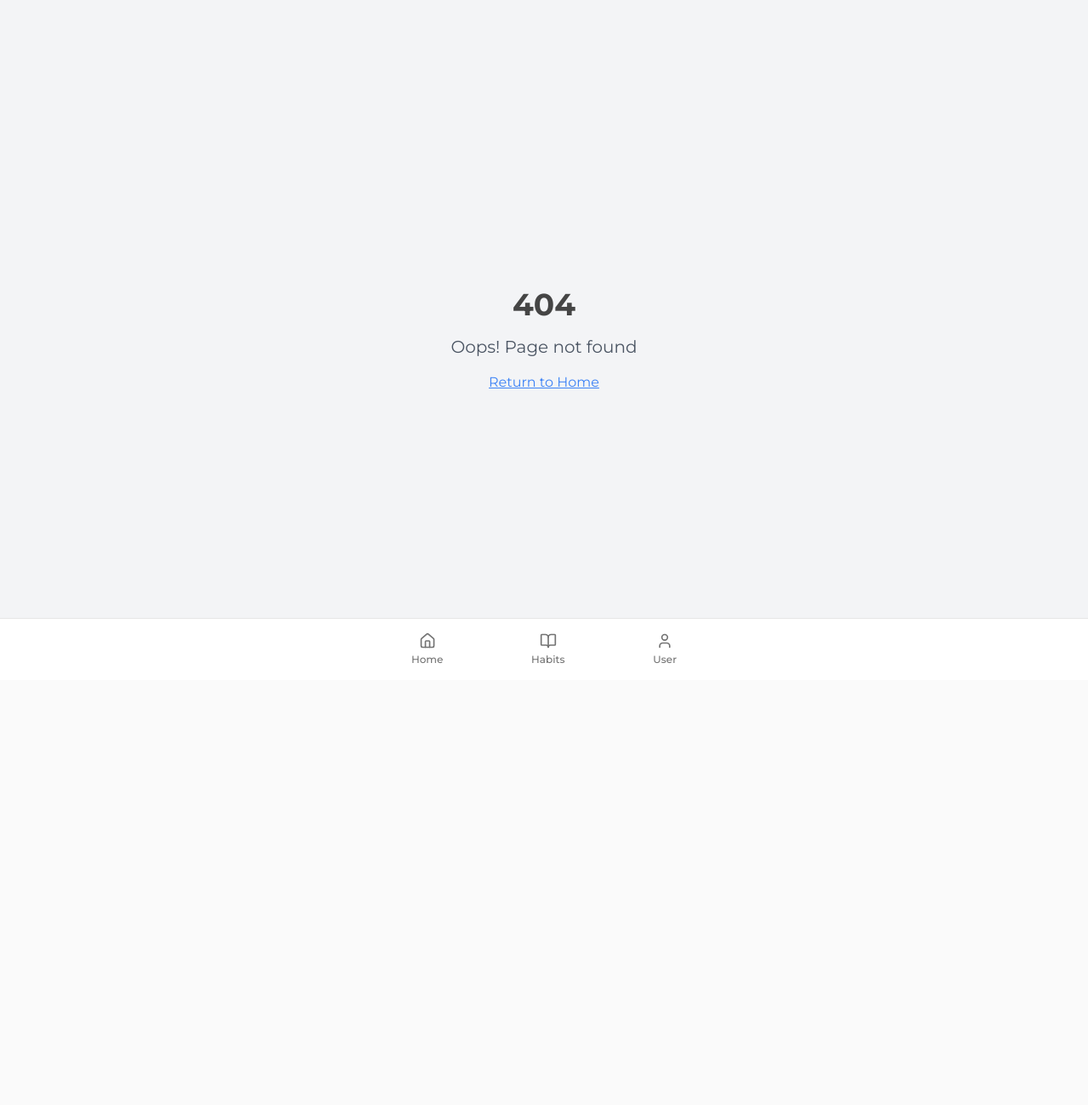
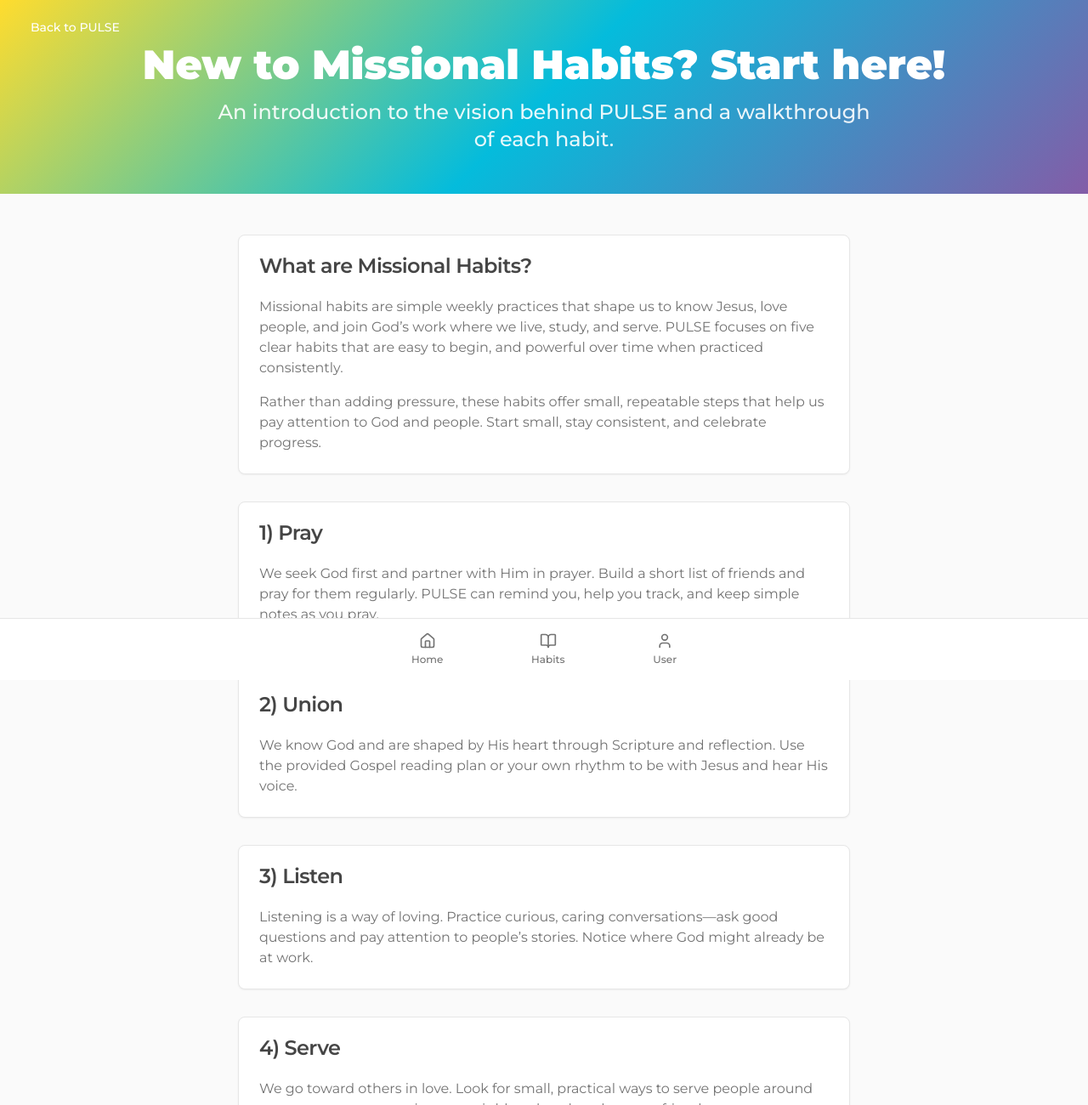
Before and after one commit to andyjsmits/ios-create-hub, a React (Vite) app: page /articles/missional-habits in a window 1280 px wide. Before the commit this address had no page. Shown: the top 1300 px of the page at 85% size. Before the commit the page ends 800 px from the top, so only its background shows below. Built offline with nearby package versions, Linux system fonts and the light colour scheme.

Commit message:
Content: add Missional Habits article page and link it under Kickstart and on each habit card

```diff
--- a/src/App.tsx
+++ b/src/App.tsx
@@ -13,9 +13,11 @@ import PrayPage from "./pages/PrayPage";
 import UnionPage from "./pages/UnionPage";
 import ListenPage from "./pages/ListenPage";
 import ServePage from "./pages/ServePage";
+import Verified from "./pages/Verified";
 import EchoPage from "./pages/EchoPage";
 import SupportPage from "./pages/SupportPage";
 import NotFound from "./pages/NotFound";
+import MissionalHabits from "./pages/MissionalHabits";
 
 const queryClient = new QueryClient();
 
@@ -37,7 +39,9 @@ const App = () => (
               <Route path="/habits/listen" element={<ListenPage />} />
               <Route path="/habits/serve" element={<ServePage />} />
               <Route path="/habits/echo" element={<EchoPage />} />
+              <Route path="/verified" element={<Verified />} />
               <Route path="/support" element={<SupportPage />} />
+              <Route path="/articles/missional-habits" element={<MissionalHabits />} />
               {/* ADD ALL CUSTOM ROUTES ABOVE THE CATCH-ALL "*" ROUTE */}
               <Route path="*" element={<NotFound />} />
             </Routes>
--- a/src/components/HabitCard.tsx
+++ b/src/components/HabitCard.tsx
@@ -54,9 +54,28 @@ export const HabitCard = ({
     }
   };
 
+  const handleCardActivate = () => {
+    if (onNavigate) onNavigate();
+  };
+
+  const handleKeyDown: React.KeyboardEventHandler<HTMLDivElement> = (e) => {
+    if (!onNavigate) return;
+    if (e.key === 'Enter' || e.key === ' ') {
+      e.preventDefault();
+      onNavigate();
+    }
+  };
+
   return (
-    <Card className="group hover:shadow-xl transition-all duration-300 hover:-translate-y-2 overflow-hidden relative border border-border shadow-md bg-card"
-          style={{ touchAction: 'manipulation' }}>
+    <Card
+      className={`group hover:shadow-xl transition-all duration-300 hover:-translate-y-2 overflow-hidden relative border border-border shadow-md bg-card ${onNavigate ? 'cursor-pointer' : ''}`}
+      style={{ touchAction: 'manipulation' }}
+      onClick={handleCardActivate}
+      role={onNavigate ? 'button' : undefined}
+      tabIndex={onNavigate ? 0 : undefined}
+      onKeyDown={handleKeyDown}
+      aria-label={onNavigate ? `${title}: open` : undefined}
+    >
       <CardHeader className="relative pb-4">
         <div className="flex items-start gap-4">
           <div className="p-4 rounded-xl shadow-sm" style={{ background: gradient }}>
@@ -80,6 +99,7 @@ export const HabitCard = ({
           <Button
             onClick={(e) => {
               e.preventDefault();
+              e.stopPropagation();
               onNavigate();
             }}
             className="w-full mt-4"
@@ -89,6 +109,15 @@ export const HabitCard = ({
             {getActionText()}
           </Button>
         )}
+        <div className="pt-2 text-xs text-muted-foreground">
+          <a
+            href="/articles/missional-habits"
+            onClick={(e) => e.stopPropagation()}
+            className="underline hover:text-foreground"
+          >
+            New to Missional Habits? Start here!
+          </a>
+        </div>
       </CardContent>
     </Card>
   );
--- a/src/pages/Index.tsx
+++ b/src/pages/Index.tsx
@@ -248,6 +248,11 @@ const Index = () => {
             kickstart={prayHabitData.kickstart}
             save={(data) => savePrayData({ ...(prayHabitData || {}), ...data })}
           />
+          <div className="mt-3 text-center">
+            <a href="/articles/missional-habits" className="text-sm font-medium underline text-primary hover:opacity-80">
+              New to Missional Habits? Start here!
+            </a>
+          </div>
         </div>
 
         {/* PULSE Habit Cards */}
--- /dev/null
+++ b/src/pages/MissionalHabits.tsx
@@ -0,0 +1,119 @@
+import { useNavigate } from "react-router-dom";
+import { Button } from "@/components/ui/button";
+import { Card, CardContent, CardHeader, CardTitle } from "@/components/ui/card";
+
+const MissionalHabits = () => {
+  const navigate = useNavigate();
+  return (
+    <div className="min-h-screen bg-background">
+      <div className="relative overflow-hidden" style={{ background: 'var(--gradient-hero)' }}>
+        <div
+          className="relative container mx-auto px-6 text-center text-white"
+          style={{ paddingTop: 'calc(env(safe-area-inset-top) + 12px)', paddingBottom: '16px' }}
+        >
+          <div className="flex items-center justify-start">
+            <Button
+              onClick={() => navigate('/')}
+              variant="ghost"
+              className="text-white hover:bg-white/10 px-3 py-2"
+            >
+              Back to PULSE
+            </Button>
+          </div>
+          <div className="mb-8">
+            <h1 className="text-4xl md:text-5xl font-display font-black mb-4 leading-tight">
+              New to Missional Habits? Start here!
+            </h1>
+            <p className="text-xl md:text-2xl font-medium max-w-3xl mx-auto leading-relaxed opacity-90">
+              An introduction to the vision behind PULSE and a walkthrough of each habit.
+            </p>
+          </div>
+        </div>
+      </div>
+
+      <div className="container mx-auto px-6 py-12 max-w-3xl" style={{ paddingBottom: 'calc(3rem + env(safe-area-inset-bottom))' }}>
+        <Card className="mb-8">
+          <CardHeader>
+            <CardTitle>What are Missional Habits?</CardTitle>
+          </CardHeader>
+          <CardContent className="space-y-4 text-muted-foreground">
+            <p>
+              Missional habits are simple weekly practices that shape us to know Jesus, love people, and join God’s work where we live, study, and serve. PULSE focuses on five clear habits that are easy to begin, and powerful over time when practiced consistently.
+            </p>
+            <p>
+              Rather than adding pressure, these habits offer small, repeatable steps that help us pay attention to God and people. Start small, stay consistent, and celebrate progress.
+            </p>
+          </CardContent>
+        </Card>
+
+        <Card className="mb-8" id="pray">
+          <CardHeader>
+            <CardTitle>1) Pray</CardTitle>
+          </CardHeader>
+          <CardContent className="space-y-3 text-muted-foreground">
+            <p>
+              We seek God first and partner with Him in prayer. Build a short list of friends and pray for them regularly. PULSE can remind you, help you track, and keep simple notes as you pray.
+            </p>
+          </CardContent>
+        </Card>
+
+        <Card className="mb-8" id="union">
+          <CardHeader>
+            <CardTitle>2) Union</CardTitle>
+          </CardHeader>
+          <CardContent className="space-y-3 text-muted-foreground">
+            <p>
+              We know God and are shaped by His heart through Scripture and reflection. Use the provided Gospel reading plan or your own rhythm to be with Jesus and hear His voice.
+            </p>
+          </CardContent>
+        </Card>
+
+        <Card className="mb-8" id="listen">
+          <CardHeader>
+            <CardTitle>3) Listen</CardTitle>
+          </CardHeader>
+          <CardContent className="space-y-3 text-muted-foreground">
+            <p>
+              Listening is a way of loving. Practice curious, caring conversations—ask good questions and pay attention to people’s stories. Notice where God might already be at work.
+            </p>
+          </CardContent>
+        </Card>
+
+        <Card className="mb-8" id="serve">
+          <CardHeader>
+            <CardTitle>4) Serve</CardTitle>
+          </CardHeader>
+          <CardContent className="space-y-3 text-muted-foreground">
+            <p>
+              We go toward others in love. Look for small, practical ways to serve people around you—on your campus, in your neighbourhood, and among friends.
+            </p>
+          </CardContent>
+        </Card>
+
+        <Card className="mb-8" id="echo">
+          <CardHeader>
+            <CardTitle>5) Echo</CardTitle>
+          </CardHeader>
+          <CardContent className="space-y-3 text-muted-foreground">
+            <p>
+              We experience and give voice to God’s story. Share where you see God’s goodness or how the gospel is good news in real life. Small testimonies encourage faith.
+            </p>
+          </CardContent>
+        </Card>
+
+        <Card>
+          <CardHeader>
+            <CardTitle>Keep it simple</CardTitle>
+          </CardHeader>
+          <CardContent className="space-y-3 text-muted-foreground">
+            <p>
+              Start with one or two habits this week. Set a realistic goal, use reminders, and celebrate small wins. Over time, these rhythms form us into people who know Jesus deeply and love others well.
+            </p>
+          </CardContent>
+        </Card>
+      </div>
+    </div>
+  );
+};
+
+export default MissionalHabits;
```
